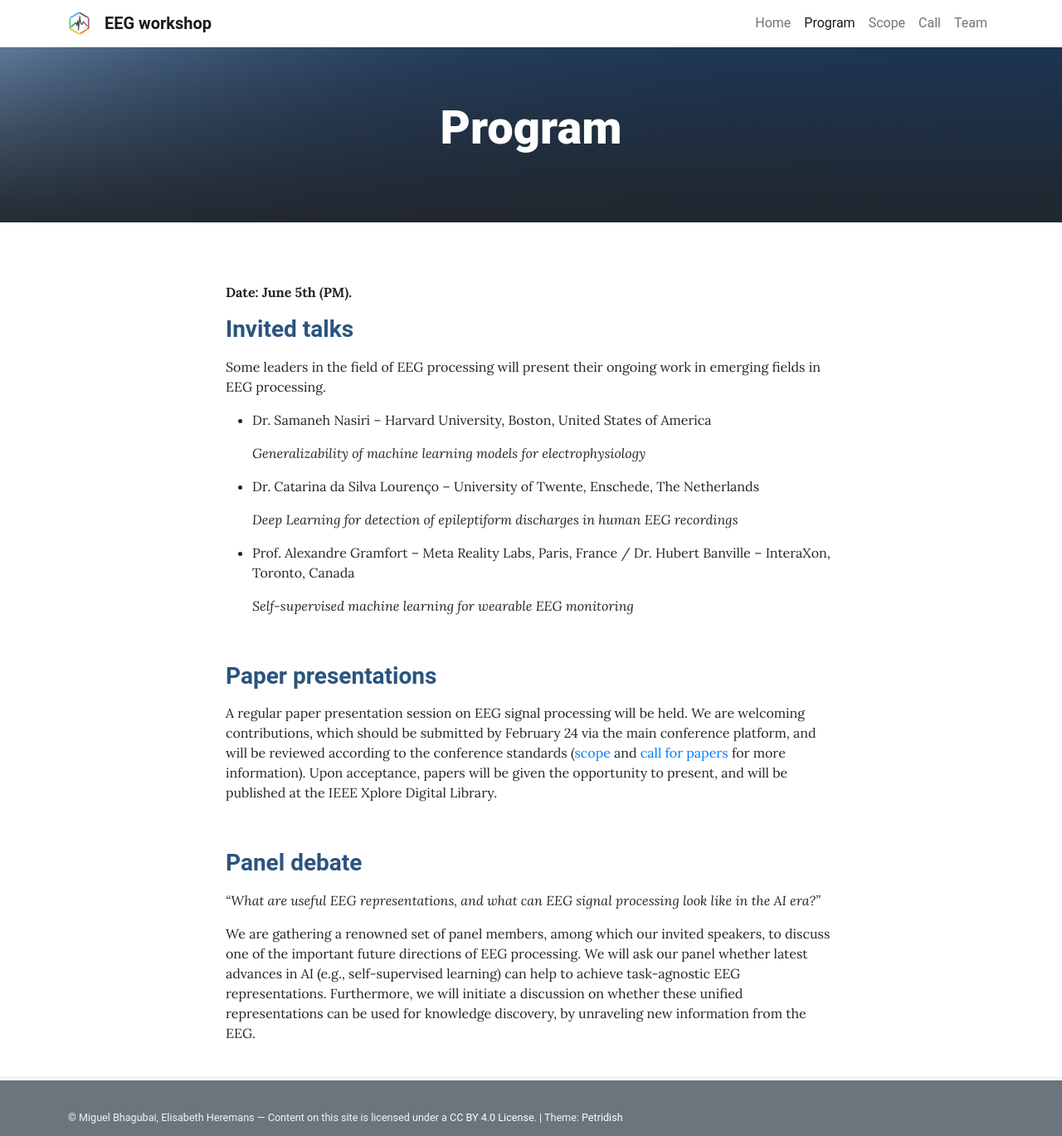
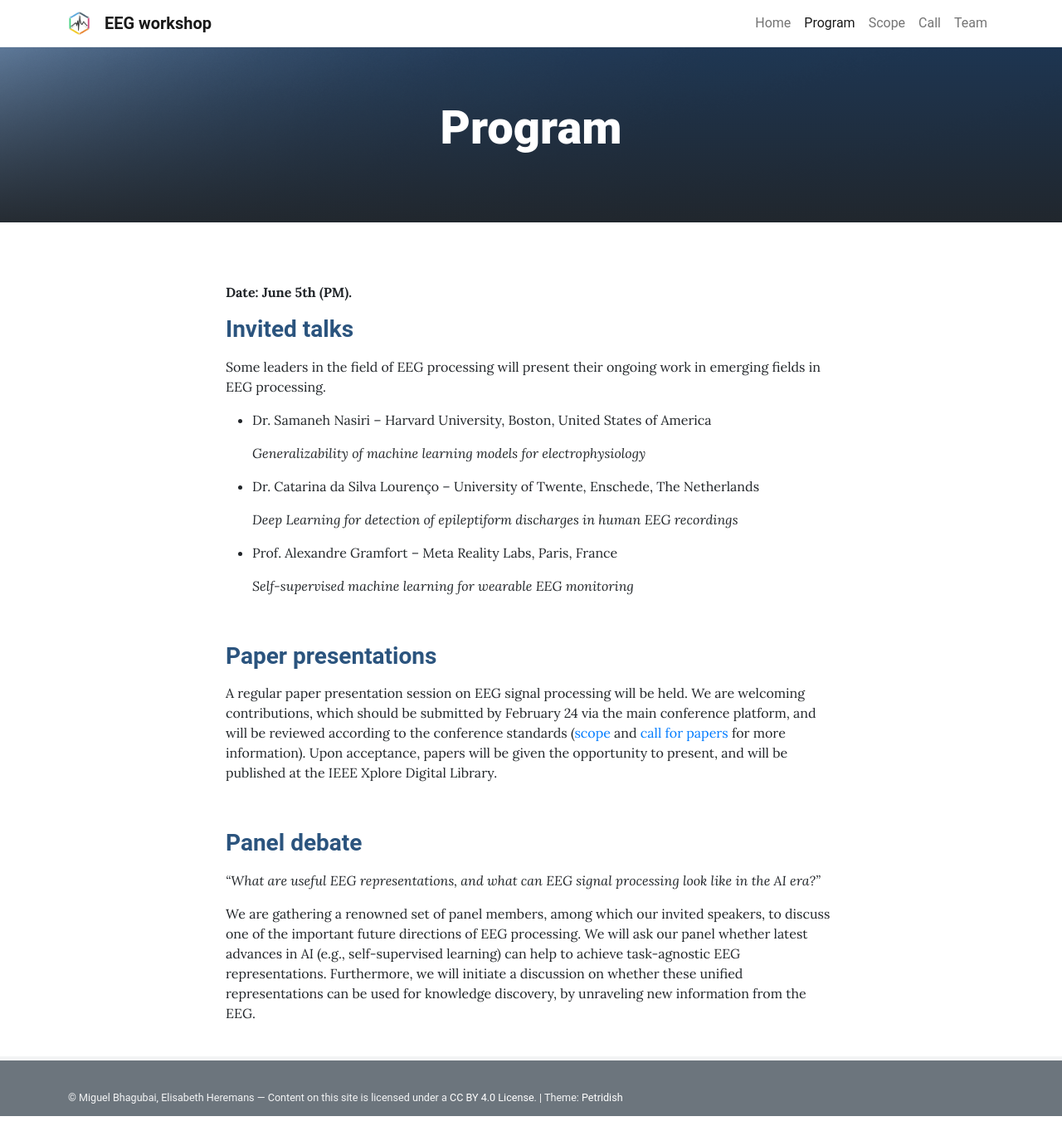
Before and after one commit to biomedepi/eegworkshop, a Jekyll site: the page built from pages/program.md, in a window 1280 px wide. Shown: the whole page at 83% size. Built offline with Jekyll 4.4.1, drawn with Linux system fonts in a browser that asks for light colours; after the commit the page ends 1345 px from its top, so only the background shows below that.

Commit message:
Update program.md

```diff
--- a/pages/program.md
+++ b/pages/program.md
@@ -18,7 +18,7 @@ Some leaders in the field of EEG processing will present their ongoing work in e
 - Dr. Catarina da Silva Lourenço – University of Twente, Enschede, The Netherlands
 
     *Deep Learning for detection of epileptiform discharges in human EEG recordings*
-- Prof. Alexandre Gramfort – Meta Reality Labs, Paris, France / Dr. Hubert Banville – InteraXon, Toronto, Canada
+- Prof. Alexandre Gramfort – Meta Reality Labs, Paris, France
 
     *Self-supervised machine learning for wearable EEG monitoring*
 
```
